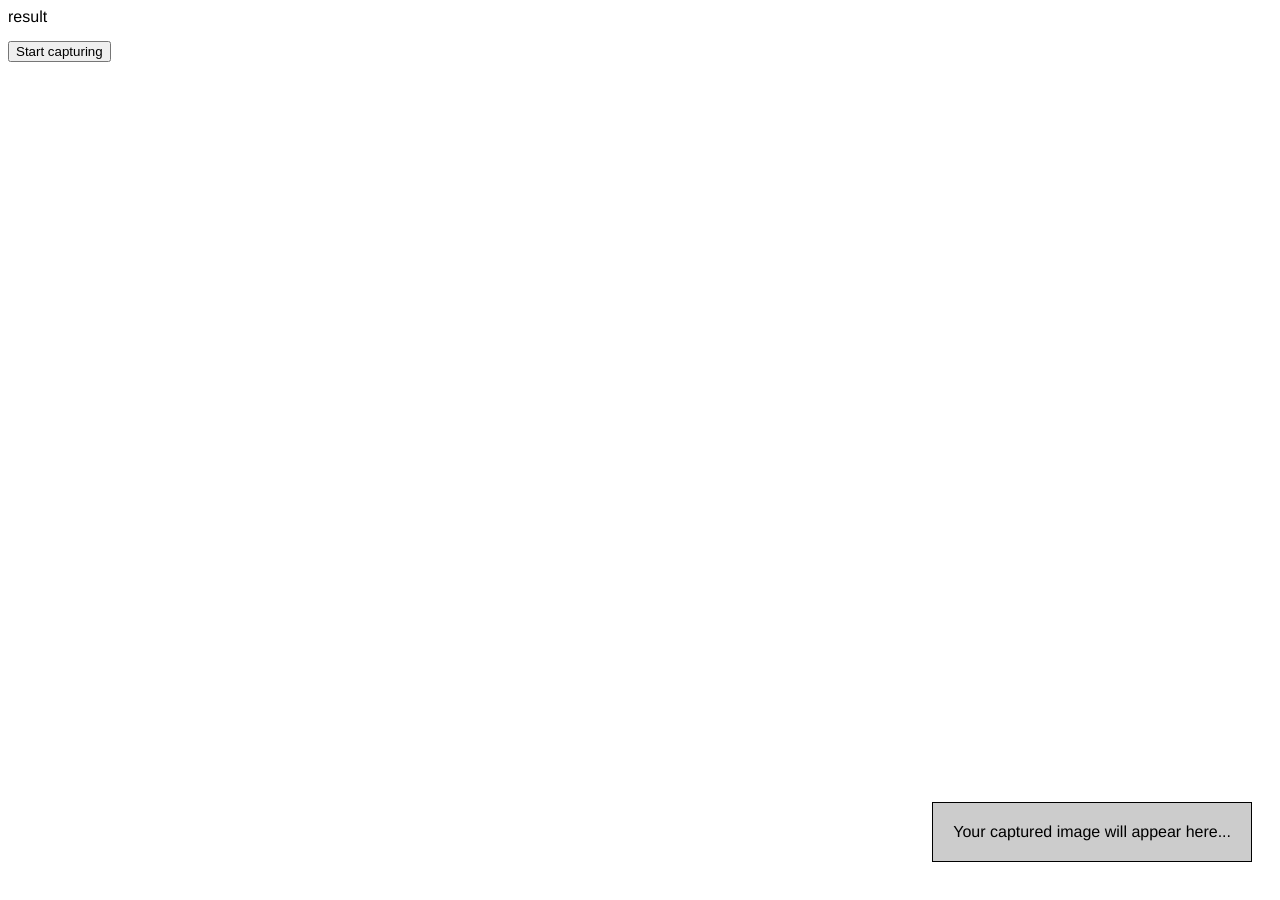
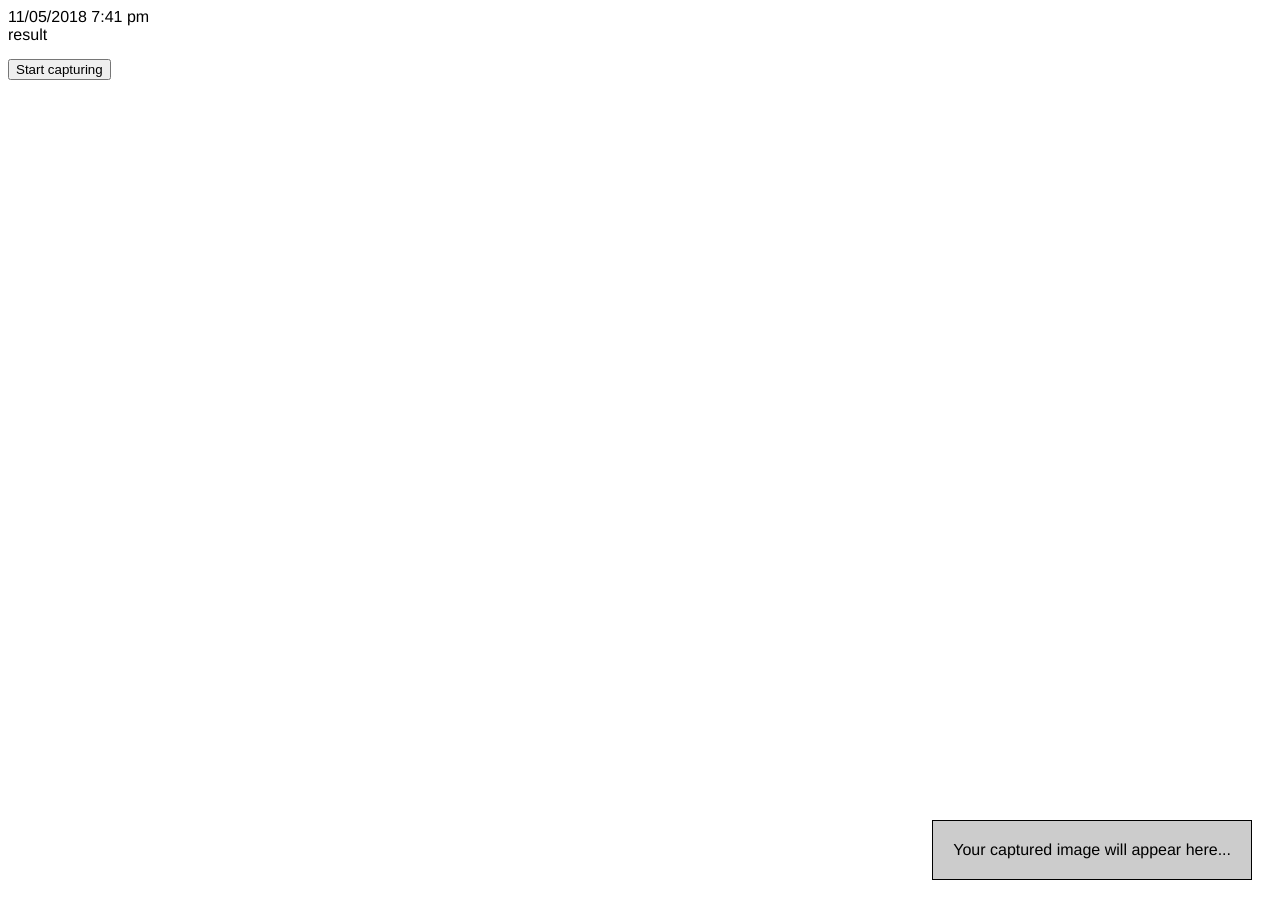
Before and after one commit to chrisfernandes123/BarcodeTest, a plain HTML site: page index.html in a window 1280 px wide. Drawn offline with Linux system fonts and the light colour scheme.

Commit message:
201811051941

```diff
--- a/index.html
+++ b/index.html
@@ -13,6 +13,7 @@
 	</style>
 </head>
 <body>
+	11/05/2018 7:41 pm
 	<div id="dec">result
 		<!-- <img id="pic" src="../code2.jpeg"> -->
 	</div>
```
